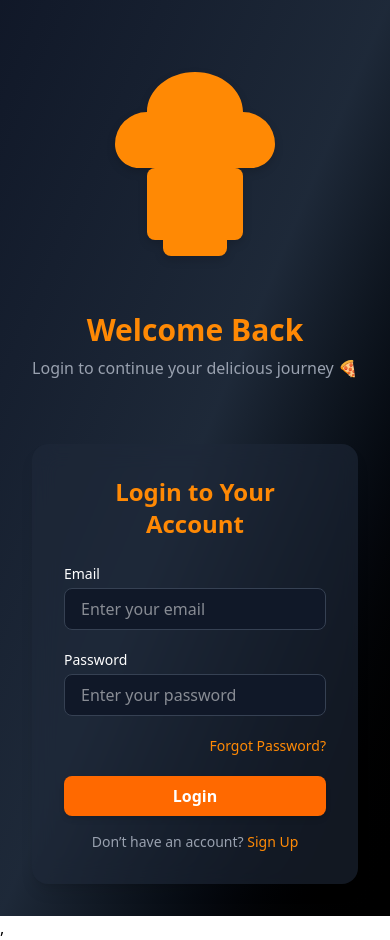
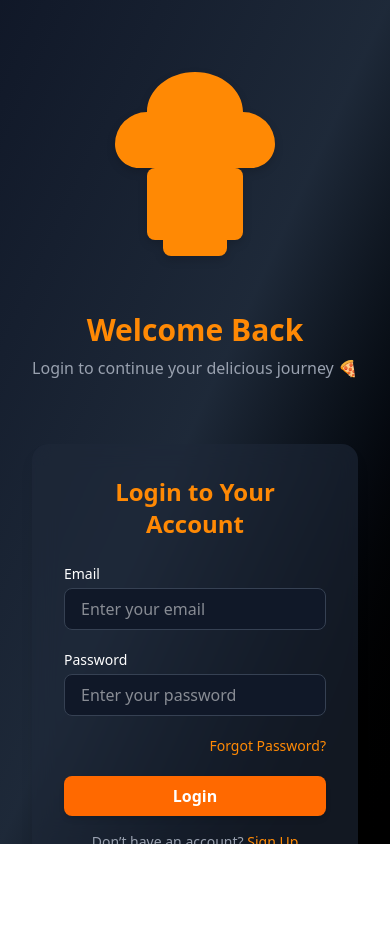
Before and after one commit to Code-with-Dinesh/Restro, a React app in the folder Frontend/: page /login in a window 390 px wide. After the commit the page ends 844 px from the top, so only its background shows below. Built offline with nearby package versions, Linux system fonts and the light colour scheme; no server answers; the HTML template or start-up script is replaced by a standard one.

Commit message:
Fix Page Scroller

```diff
--- a/Frontend/src/App.css
+++ b/Frontend/src/App.css
@@ -1,6 +1,6 @@
-@import "tailwindcss";
+/* @import "tailwindcss";
 *{
   margin: 0;
  padding: 0;
  box-sizing: border-box;
-}
+} */
--- a/Frontend/src/main.jsx
+++ b/Frontend/src/main.jsx
@@ -1,4 +1,4 @@
-import { StrictMode } from 'react'
+
 import { createRoot } from 'react-dom/client'
 import './index.css'
 import { BrowserRouter } from 'react-router-dom'
@@ -7,8 +7,8 @@ import App from './App.jsx'
 createRoot(document.getElementById('root')).render(
   <BrowserRouter>
 
-  <StrictMode>
+
     <App />
-  </StrictMode>,
+
   </BrowserRouter>
 )
--- a/Frontend/src/pages/Login.jsx
+++ b/Frontend/src/pages/Login.jsx
@@ -28,8 +28,8 @@ export default function Login() {
 
    }
   return (
-    <div className="min-h-screen   flex flex-col md:flex-row bg-gradient-to-br from-gray-900 via-gray-800 to-black text-white">
-      {/* Left Section with Chef Hat SVG */}
+    <div className="h-screen overflow-hidden flex flex-col md:flex-row bg-gradient-to-br from-gray-900 via-gray-800 to-black text-white">
+      {/* Left Section with 90Chef Hat SVG */}
       <div className="md:w-1/2 flex items-center justify-center p-8">
         <motion.div
           initial={{ opacity: 0, x: -50 }}
```
Also changed, not shown: Frontend/src/index.css (line endings or trailing spaces).
